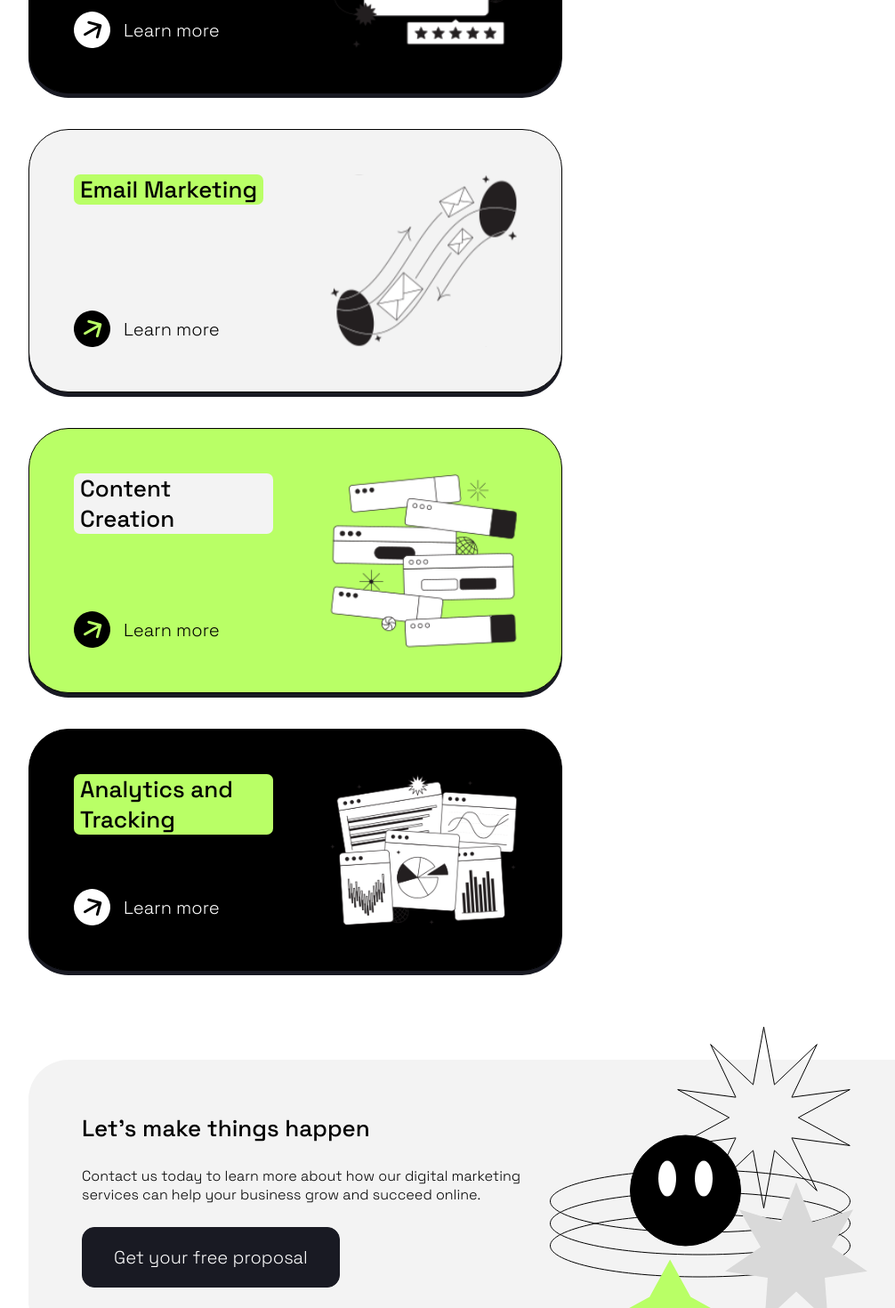
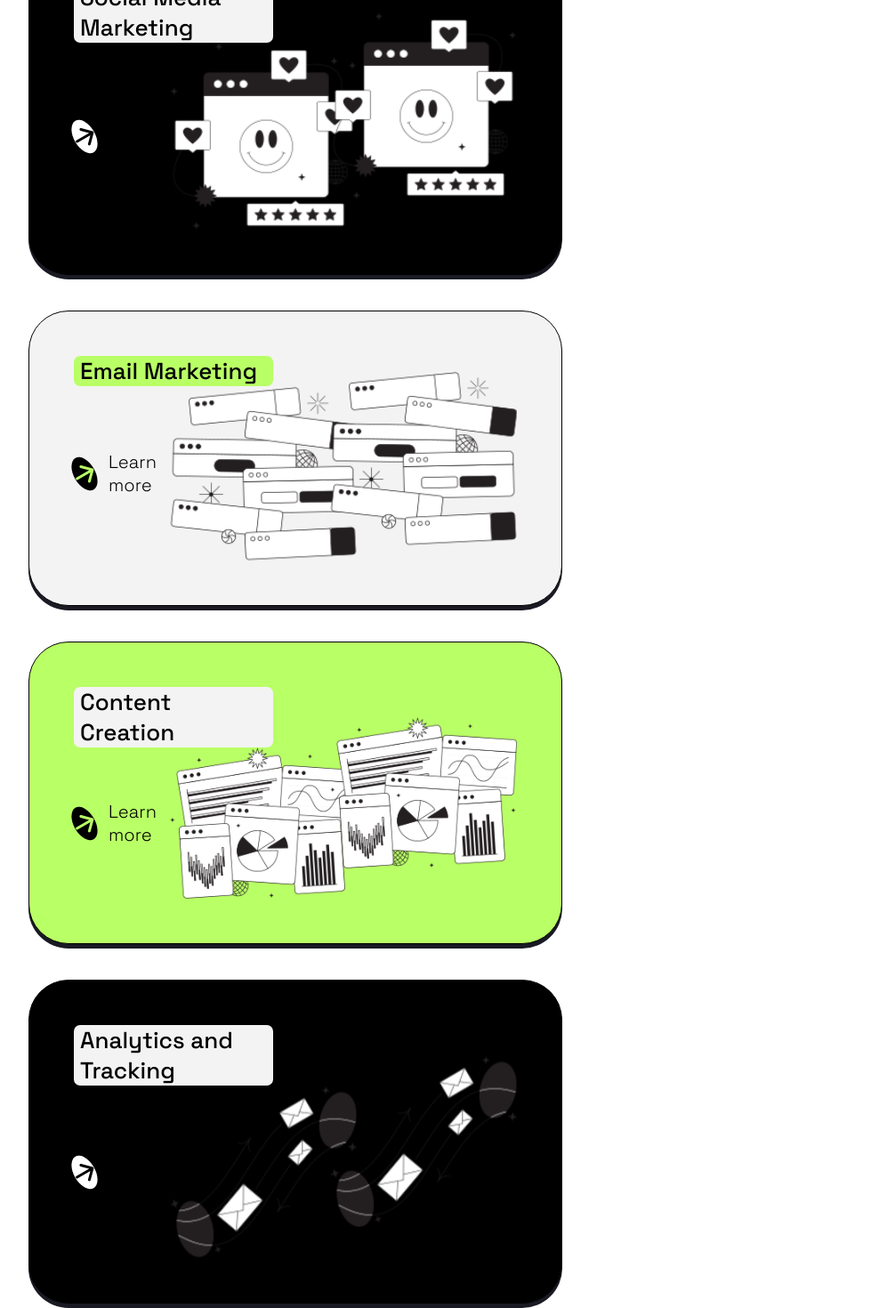
Before and after one commit to AmletixQ/positivus-langing-page, a React (Vite) app: page / in a window 1280 px wide. Shown: the part 1920-3390 px from the top of the page at 89% size, without its empty margins (68-1074 px from the left). Built offline with nearby package versions, Linux system fonts and the light colour scheme.

Commit message:
Complete create responsible Service section

```diff
--- a/src/components/Cards/BigCard/BigCard.scss
+++ b/src/components/Cards/BigCard/BigCard.scss
@@ -15,6 +15,10 @@
 
     button {
       width: fit-content;
+
+      @media screen and (max-width: 425px) {
+        width: auto;
+      }
     }
   }
 
@@ -23,5 +27,13 @@
     right: 8.4375rem;
     top: 50%;
     transform: translateY(-50%);
+
+    @media screen and (max-width: 425px) {
+      display: none;
+    }
+  }
+
+  @media screen and (max-width: 425px) {
+    padding: 3.125rem;
   }
 }
--- a/src/components/Cards/BigCard/BigCard.tsx
+++ b/src/components/Cards/BigCard/BigCard.tsx
@@ -11,7 +11,7 @@ const BigCard = () => {
           Contact us today to learn more about how our digital marketing
           services can help your business grow and succeed online.
         </p>
-        <Button intent={"primary"}>Get your free proposal</Button>
+        <Button intent={"primary"}>Get your proposal</Button>
       </div>
 
       <img src={il7} alt="il7" />
--- a/src/components/Cards/Card/Card.scss
+++ b/src/components/Cards/Card/Card.scss
@@ -13,6 +13,11 @@
     flex-direction: column;
     justify-content: space-between;
     width: 14rem;
+
+    @media screen and (max-width: 425px) {
+      width: auto;
+      gap: 1.6875rem;
+    }
   }
 
   h1,
@@ -21,6 +26,28 @@
   h4 {
     padding: 0 0.4375rem;
     border-radius: 0.4375rem;
-    max-width: fit-content;
+  }
+
+  @media screen and (max-width: 425px) {
+    width: 24.375rem;
+    padding: 3.125rem;
+
+    p {
+      display: none;
+    }
+
+    .card-illustration {
+      display: none;
+    }
+
+    img {
+      height: 8rem;
+    }
+
+    .link {
+      display: flex;
+      align-items: center;
+      justify-content: space-between;
+    }
   }
 }
--- a/src/components/Cards/Card/Card.tsx
+++ b/src/components/Cards/Card/Card.tsx
@@ -1,23 +1,41 @@
-import {
-  FC,
-  HTMLAttributes,
-  ImgHTMLAttributes,
-  PropsWithChildren,
-} from "react";
+import { FC } from "react";
+import Link from "../../Link/Link";
 import "./Card.scss";
 
-interface CardComponent extends FC<PropsWithChildren & { className?: string }> {
-  Content: FC<HTMLAttributes<HTMLDivElement>>;
-  Title: FC<HTMLAttributes<HTMLHeadingElement>>;
-  Illustration: FC<ImgHTMLAttributes<HTMLImageElement>>;
+export interface CardProps {
+  title: string;
+  illustration: string;
+  cardColor: "bc-gray" | "bc-green" | "bc-black";
+  titleColor: "bc-green" | "bc-gray";
+  circleColor: "black" | "white";
+  linkColor: "green" | "black";
 }
 
-const Card: CardComponent = ({ children, className }) => {
-  return <div className={"card " + className}>{children}</div>;
+const Card: FC<CardProps> = ({
+  title,
+  illustration,
+  cardColor,
+  titleColor,
+  circleColor,
+  linkColor,
+}) => {
+  return (
+    <div className={`card ${cardColor}`}>
+      <div className="card-content">
+        <h3 className={titleColor}>{title}</h3>
+        <Link>
+          <Link.Arrow
+            circled={circleColor}
+            simple={linkColor}
+            rotated={"rotated"}
+          />
+          <Link.P />
+          <img src={illustration} alt="Il1" />
+        </Link>
+      </div>
+      <img className="card-illustration" src={illustration} alt="Il1" />
+    </div>
+  );
 };
 
-Card.Content = (props) => <div className="card-content" {...props} />;
-Card.Title = (props) => props.children;
-Card.Illustration = (props) => <img {...props} />;
-
 export default Card;
--- a/src/components/Cards/Cards.scss
+++ b/src/components/Cards/Cards.scss
@@ -2,8 +2,4 @@
   display: flex;
   flex-wrap: wrap;
   gap: 2.5rem;
-
-  .arrow {
-    transform: rotate(-45deg);
-  }
 }
--- a/src/components/Cards/Cards.tsx
+++ b/src/components/Cards/Cards.tsx
@@ -4,109 +4,66 @@ import il3 from "../../assets/services/Illustration-3.svg";
 import il4 from "../../assets/services/Illustration-4.svg";
 import il5 from "../../assets/services/Illustration-5.svg";
 import il6 from "../../assets/services/Illustration-6.svg";
-import Link from "../Link/Link";
-import Card from "./Card/Card";
+import Card, { CardProps } from "./Card/Card";
 import "./Cards.scss";
+
+const cards: CardProps[] = [
+  {
+    title: "Search engine optimization",
+    illustration: il1,
+    cardColor: "bc-gray",
+    titleColor: "bc-green",
+    circleColor: "black",
+    linkColor: "green",
+  },
+  {
+    title: "Pay-per-click advertising",
+    illustration: il2,
+    cardColor: "bc-green",
+    titleColor: "bc-gray",
+    circleColor: "black",
+    linkColor: "green",
+  },
+  {
+    title: "Social Media Marketing",
+    illustration: il3,
+    cardColor: "bc-black",
+    titleColor: "bc-gray",
+    circleColor: "white",
+    linkColor: "black",
+  },
+  {
+    title: "Email Marketing",
+    illustration: il4,
+    cardColor: "bc-gray",
+    titleColor: "bc-green",
+    circleColor: "black",
+    linkColor: "green",
+  },
+  {
+    title: "Content Creation",
+    illustration: il5,
+    cardColor: "bc-green",
+    titleColor: "bc-gray",
+    circleColor: "black",
+    linkColor: "green",
+  },
+  {
+    title: "Analytics and Tracking",
+    illustration: il6,
+    cardColor: "bc-black",
+    titleColor: "bc-gray",
+    circleColor: "white",
+    linkColor: "black",
+  },
+];
 
 const Cards = () => {
   return (
     <div className="cards">
-      <Card className="bc-gray">
-        <Card.Content>
-          <Card.Title>
-            <h3 className="bc-green">Search engine optimization</h3>
-          </Card.Title>
-          <Link>
-            <Link.Arrow
-              circled={"black"}
-              simple={"green"}
-              rotated={"rotated"}
-            />
-            <Link.P />
-          </Link>
-        </Card.Content>
-        <Card.Illustration src={il1} alt="Il1" />
-      </Card>
-      <Card className="bc-green">
-        <Card.Content>
-          <Card.Title>
-            <h3 className="bc-gray">Pay-per-click advertising</h3>
-          </Card.Title>
-          <Link>
-            <Link.Arrow
-              circled={"black"}
-              simple={"green"}
-              rotated={"rotated"}
-            />
-            <Link.P />
-          </Link>
-        </Card.Content>
-        <Card.Illustration src={il2} alt="Il2" />
-      </Card>
-      <Card className="bc-black">
-        <Card.Content>
-          <Card.Title>
-            <h3 className="bc-gray">Social Media Marketing</h3>
-          </Card.Title>
-          <Link color={"white"}>
-            <Link.Arrow
-              circled={"white"}
-              simple={"black"}
-              rotated={"rotated"}
-            />
-            <Link.P />
-          </Link>
-        </Card.Content>
-        <Card.Illustration src={il3} alt="Il3" />
-      </Card>
-      <Card className="bc-gray">
-        <Card.Content>
-          <Card.Title>
-            <h3 className="bc-green">Email Marketing</h3>
-          </Card.Title>
-          <Link>
-            <Link.Arrow
-              circled={"black"}
-              simple={"green"}
-              rotated={"rotated"}
-            />
-            <Link.P />
-          </Link>
-        </Card.Content>
-        <Card.Illustration src={il6} alt="Il6" />
-      </Card>
-      <Card className="bc-green">
-        <Card.Content>
-          <Card.Title>
-            <h3 className="bc-gray">Content Creation</h3>
-          </Card.Title>
-          <Link>
-            <Link.Arrow
-              circled={"black"}
-              simple={"green"}
-              rotated={"rotated"}
-            />
-            <Link.P />
-          </Link>
-        </Card.Content>
-        <Card.Illustration src={il4} alt="Il4" />
-      </Card>
-      <Card className="bc-black">
-        <Card.Content>
-          <Card.Title>
-            <h3 className="bc-green">Analytics and Tracking</h3>
-          </Card.Title>
-          <Link color={"white"}>
-            <Link.Arrow
-              circled={"white"}
-              simple={"black"}
-              rotated={"rotated"}
-            />
-            <Link.P />
-          </Link>
-        </Card.Content>
-        <Card.Illustration src={il5} alt="Il5" />
-      </Card>
+      {cards.map((card, idx) => (
+        <Card key={idx} {...card} />
+      ))}
     </div>
   );
 };
--- a/src/components/Icons/Logo/LogoIcon.scss
+++ b/src/components/Icons/Logo/LogoIcon.scss
@@ -1,5 +1,5 @@
-@media screen and (max-width: 430px) {
-  svg {
+@media screen and (max-width: 425px) {
+  .logoicon {
     width: 9rem;
     height: 1.5rem;
   }
--- a/src/components/Icons/Logo/LogoIcon.tsx
+++ b/src/components/Icons/Logo/LogoIcon.tsx
@@ -3,6 +3,7 @@ import "./LogoIcon.scss";
 const LogoIcon = ({ color }: { color: "black" | "white" }) => {
   return (
     <svg
+      className="logoicon"
       width="220"
       height="36"
       viewBox="0 0 220 36"
--- a/src/components/SectionHeader/SectionHeader.scss
+++ b/src/components/SectionHeader/SectionHeader.scss
@@ -13,4 +13,14 @@
   p {
     width: 36.25rem;
   }
+
+  @media screen and (max-width: 425px) {
+    flex-direction: column;
+    padding-bottom: 2.5rem;
+
+    p {
+      width: auto;
+      text-align: center;
+    }
+  }
 }
```
